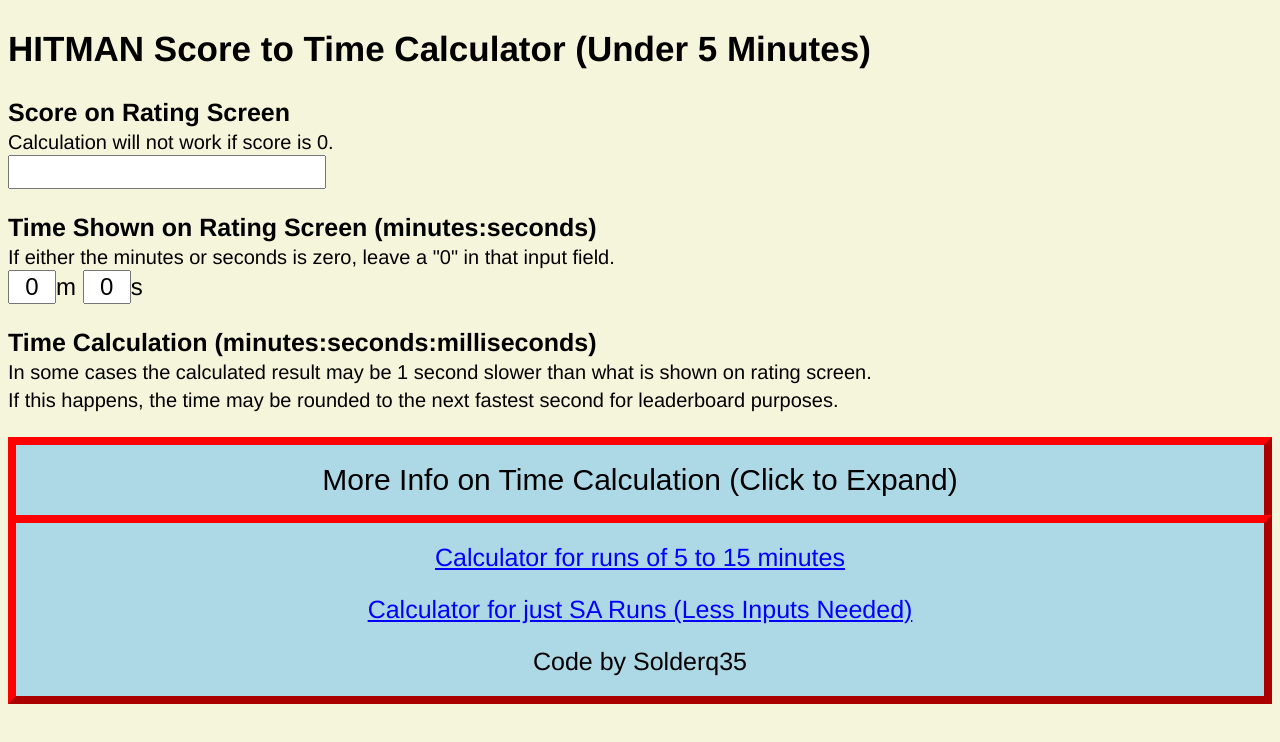
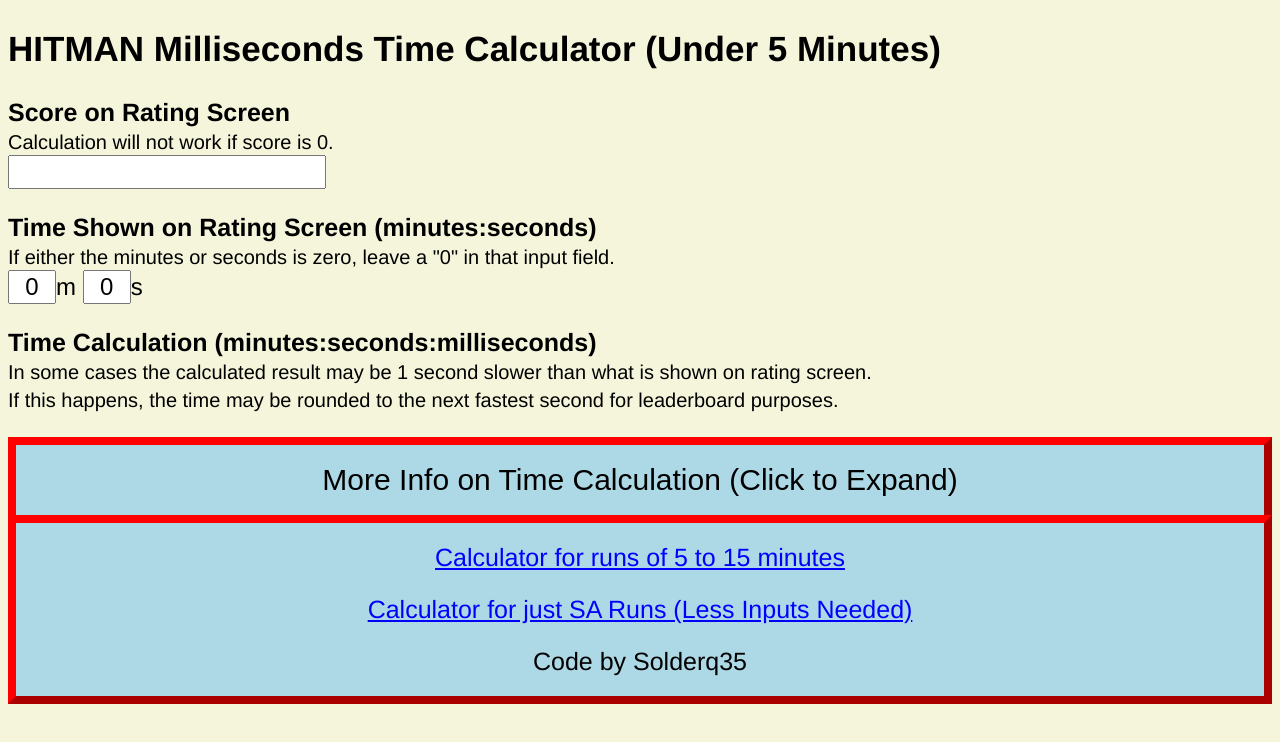
Before and after one commit to solderq35/time-calc-under-5, a plain HTML site: page under5.html in a window 1280 px wide. Drawn offline with Linux system fonts and the light colour scheme.

Commit message:
Update under5.html

```diff
--- a/under5.html
+++ b/under5.html
@@ -6,9 +6,9 @@
 		<script src="under5.js"></script>
 	</head>
 	<body>
-		<title>HITMAN Score to Time Calculator (Under 5 minutes)</title>
+		<title>HITMAN Milliseconds Time Calculator (Under 5 minutes)</title>
 		<div class ="test">
-			<h2 class = "h_custom">HITMAN Score to Time Calculator (Under 5 Minutes)</h2>
+			<h2 class = "h_custom">HITMAN Milliseconds Time Calculator (Under 5 Minutes)</h2>
 			<p>
 				<strong  class = "p1">Score on Rating Screen</strong>
 			<br />
```
